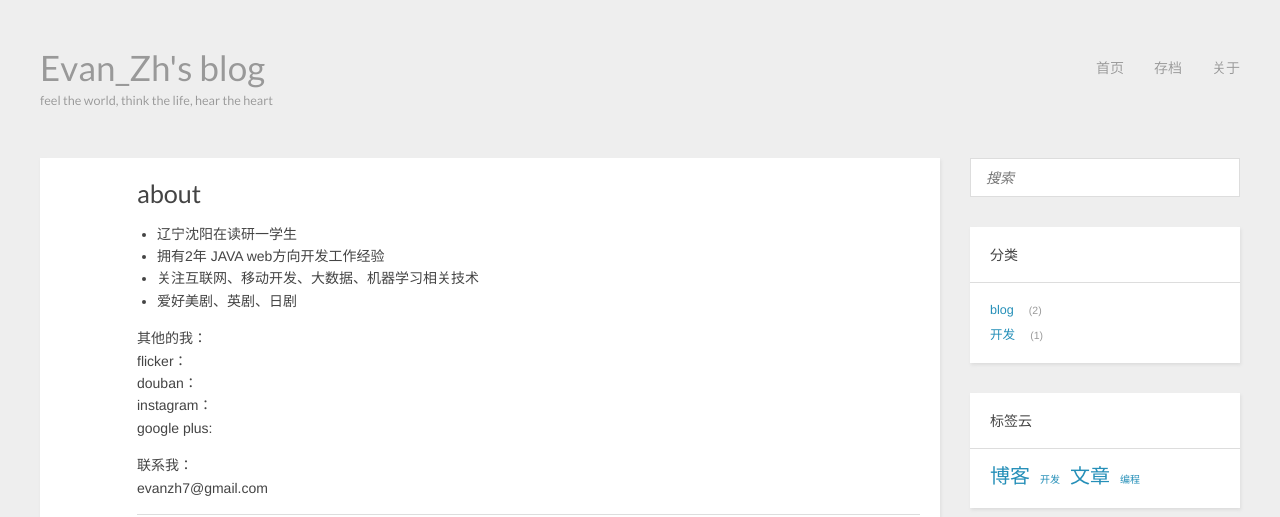
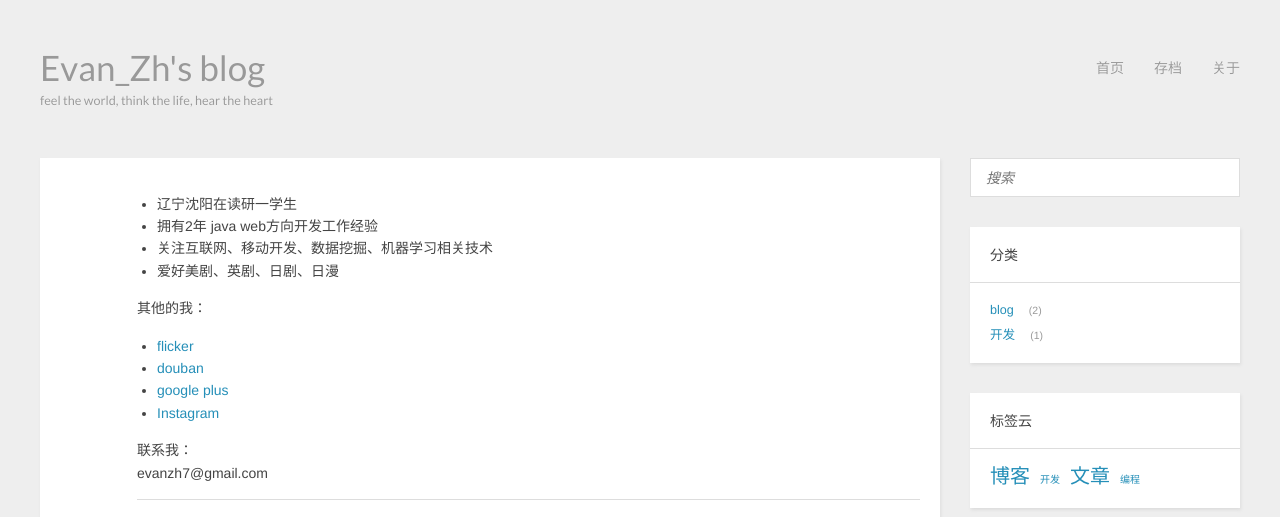
Before and after one commit to mushroomgithub/evanzh7.github.io, a plain HTML site: page about/index.html in a window 1280 px wide. Shown: the top 517 px of the page. Drawn offline with nearby package versions, Linux system fonts and the light colour scheme; a script that the page names is missing.

Commit message:
Site updated: 2013-12-30 23:31:20

```diff
--- a/about/index.html
+++ b/about/index.html
@@ -3,21 +3,27 @@
 <head>
   <meta charset="utf-8">
 
-  <title>about | Evan_Zh's blog</title>
+  <title>Evan_Zh's blog</title>
   <meta name="author" content="Evan Zhang">
 
   <meta name="description" content="辽宁沈阳在读研一学生
-拥有2年 JAVA web方向开发工作经验
-关注互联网、移动开发、大数据、机器学习相关技术
-爱好美剧、英剧、日剧
+拥有2年 java web方向开发工作经验
+关注互联网、移动开发、数据挖掘、机器学习相关技术
+爱好美剧、英剧、日剧、日漫
 
-其他的我：flicker：douban：instagram：google plus:
+其他的我：
+
+flicker
+douban
+google plus
+Instagram
+
 联系我：evanzh7@gmail.com">
 
 
   <meta name="viewport" content="width=device-width, initial-scale=1, maximum-scale=1">
 
-  <meta property="og:title" content="about"/>
+
   <meta property="og:site_name" content="Evan_Zh's blog"/>
 
 
@@ -70,7 +76,7 @@
 
 
 
-    <h1 class="title">about</h1>
+    <h1 class="title"></h1>
 
 
     </header>
@@ -78,11 +84,17 @@
 
         <ul>
 <li>辽宁沈阳在读研一学生</li>
-<li>拥有2年 JAVA web方向开发工作经验</li>
-<li>关注互联网、移动开发、大数据、机器学习相关技术</li>
-<li>爱好美剧、英剧、日剧</li>
+<li>拥有2年 java web方向开发工作经验</li>
+<li>关注互联网、移动开发、数据挖掘、机器学习相关技术</li>
+<li>爱好美剧、英剧、日剧、日漫    </li>
 </ul>
-<p>其他的我：<br>flicker：<br>douban：<br>instagram：<br>google plus:</p>
+<p>其他的我：</p>
+<ul>
+<li><a href="http://www.flickr.com/photos/36789247@N03/" target="_blank">flicker</a></li>
+<li><a href="http://www.douban.com/people/evan7/" target="_blank">douban</a></li>
+<li><a href="https://plus.google.com/+EvanZhang/" target="_blank">google plus</a></li>
+<li><a href="http://instagram.com/yiqi1943" target="_blank">Instagram</a> </li>
+</ul>
 <p>联系我：<br>evanzh7@gmail.com</p>
 
 
```
Also changed, not shown: 2013/11/14/markdown-grammer/index.html (+8 -15 lines), 2013/11/16/var-short/index.html (+1 -1 lines), index.html (+6 -10 lines).
